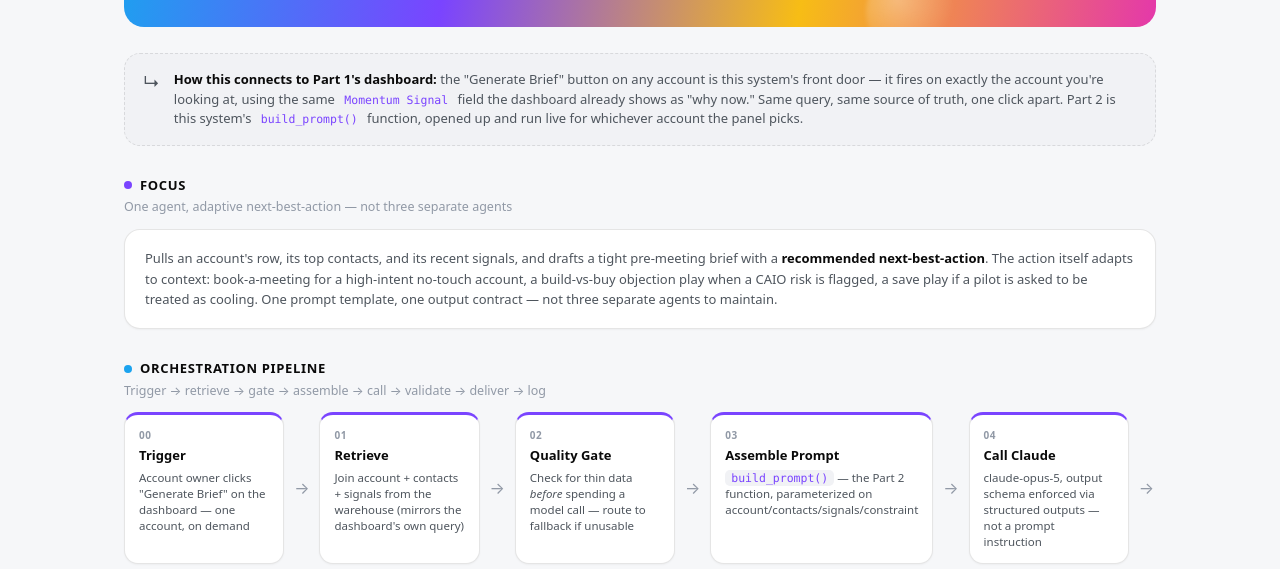
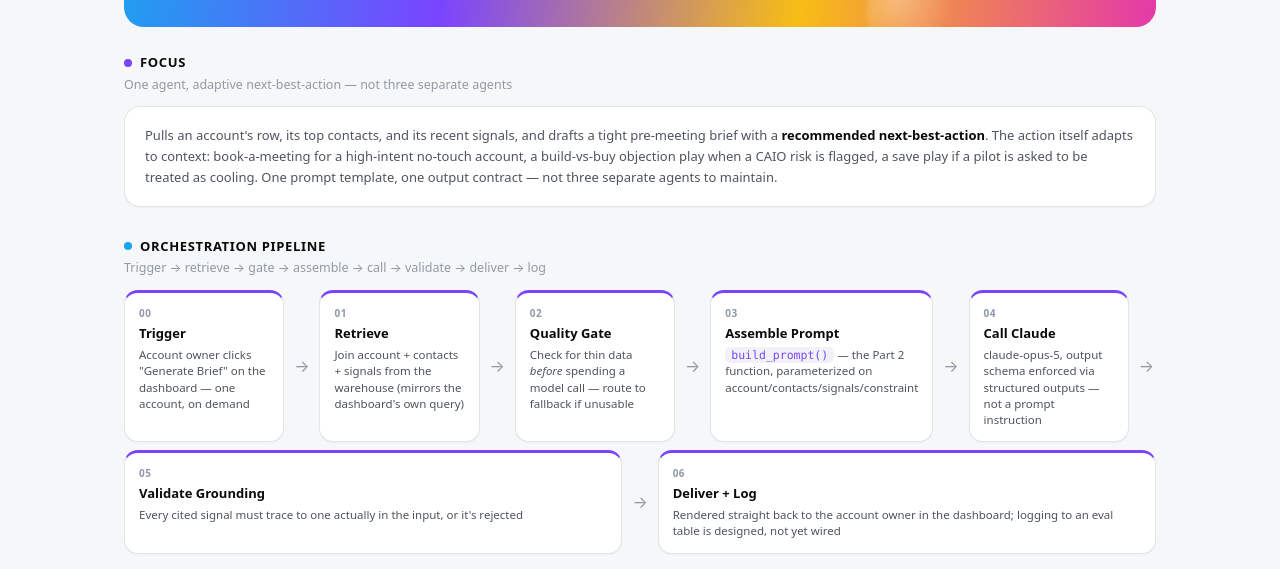
Before and after one commit to kellyjavanmardi/assured-named-account-system, a website: page agent-architecture.html in a window 1280 px wide. Shown: the part 205-774 px from the top of the page. Drawn offline with Linux system fonts and the light colour scheme.

Commit message:
Remove Part 1 connection callout from Agent Architecture tab
The tab should describe the agent's own architecture, not how it
plugs into the dashboard. Dropped the connect-banner and its
now-unused CSS.

```diff
--- a/agent-architecture.html
+++ b/agent-architecture.html
@@ -74,14 +74,6 @@
 
   .card { background: var(--surface); border: 1px solid var(--border); border-radius: 16px; box-shadow: var(--card-shadow); padding: 18px 20px; }
 
-  /* connect banner */
-  .connect-banner {
-    display: flex; gap: 14px; align-items: flex-start; padding: 16px 18px; border-radius: 16px;
-    background: var(--surface-2); border: 1px dashed var(--border); font-size: 13px; color: var(--ink-secondary); margin-bottom: 30px;
-  }
-  .connect-banner b { color: var(--ink-primary); }
-  .connect-icon { font-size: 17px; flex-shrink: 0; }
-
   /* pipeline */
   .pipeline { display: flex; gap: 8px; flex-wrap: wrap; align-items: stretch; }
   .pipe-step {
@@ -156,11 +148,6 @@
   <div class="hero-band">
     <h1>Account-Brief Generator</h1>
     <p class="hero-sub">A system that turns one dashboard click into a grounded, pre-meeting brief and next-best-action for the account owner — on demand, not a chat window.</p>
-  </div>
-
-  <div class="connect-banner">
-    <span class="connect-icon">↳</span>
-    <div><b>How this connects to Part 1's dashboard:</b> the "Generate Brief" button on any account is this system's front door — it fires on exactly the account you're looking at, using the same <code class="inline">Momentum Signal</code> field the dashboard already shows as "why now." Same query, same source of truth, one click apart. Part 2 is this system's <code class="inline">build_prompt()</code> function, opened up and run live for whichever account the panel picks.</div>
   </div>
 
   <section class="block">
```
Also changed, not shown: assured-system.html (+0 -13 lines), index.html (+0 -13 lines).
